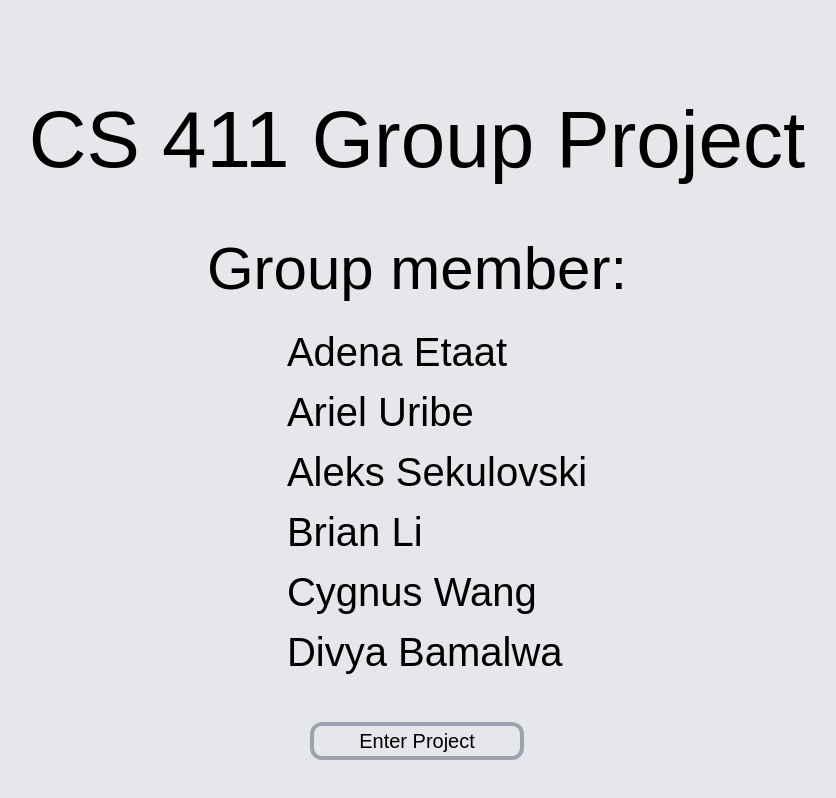
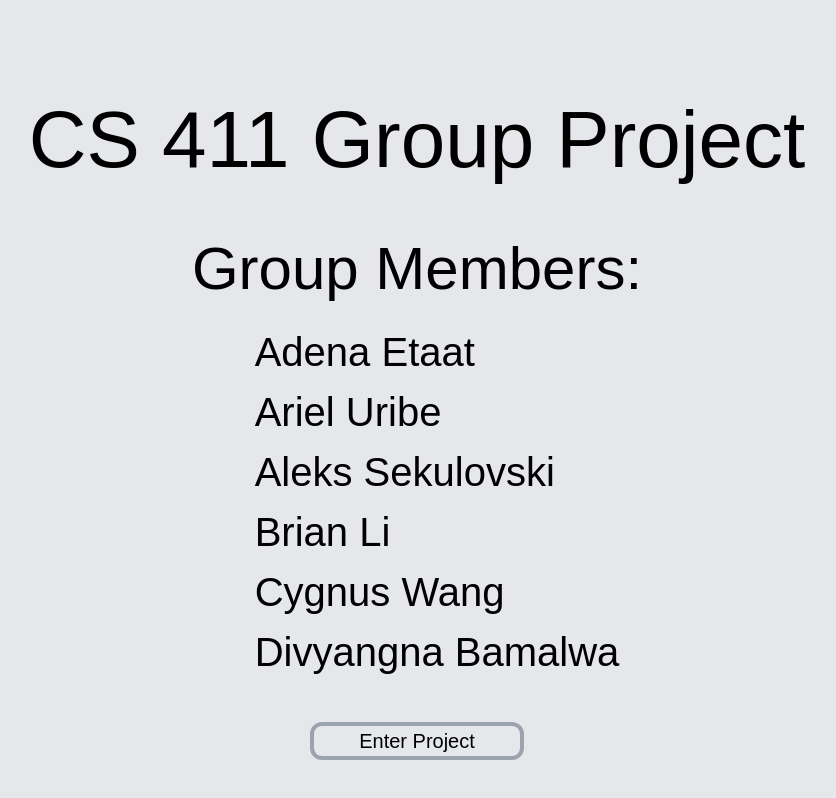
Before and after one commit to CygnusBorjigin/CS411-group-project, a React (Create React App) app in the folder project_ui/: page / in a window 1280 px wide. Shown: the whole page, without its empty margins (223-1059 px from the left). Built offline with nearby package versions, Linux system fonts and the light colour scheme.

Commit message:
Update LandingPage.jsx

```diff
--- a/project_ui/src/components/LandingPage.jsx
+++ b/project_ui/src/components/LandingPage.jsx
@@ -5,14 +5,14 @@ const LandingPage = () => {
             <div>
                 <h1 className={"text-center font-quicksand text-[80px]"}>CS 411 Group Project</h1>
                 <div className={"w-screen flex flex-col"}>
-                    <h1 className={"font-raleway text-center mt-6 text-[60px]"}>Group member:</h1>
+                    <h1 className={"font-raleway text-center mt-6 text-[60px]"}>Group Members:</h1>
                     <ul className={"font-raleway mx-auto mt-2 pl-10 text-[40px]"}>
                         <li>Adena Etaat</li>
                         <li>Ariel Uribe</li>
                         <li>Aleks Sekulovski</li>
                         <li>Brian Li</li>
                         <li>Cygnus Wang</li>
-                        <li>Divya Bamalwa</li>
+                        <li>Divyangna Bamalwa</li>
                     </ul>
 
                     <Link to={"/signin"} className={"mt-10 border-4 border-gray-400 w-1/6 mx-auto rounded-xl text-[20px] font-raleway hover:bg-gray-400 text-center"}>
```
